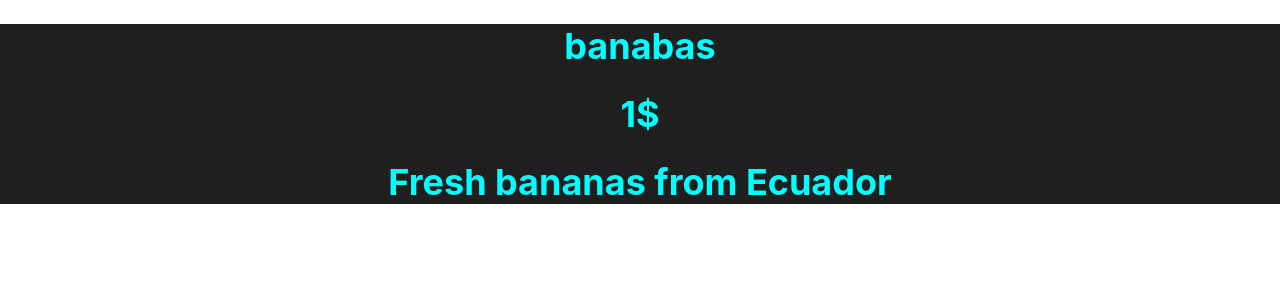
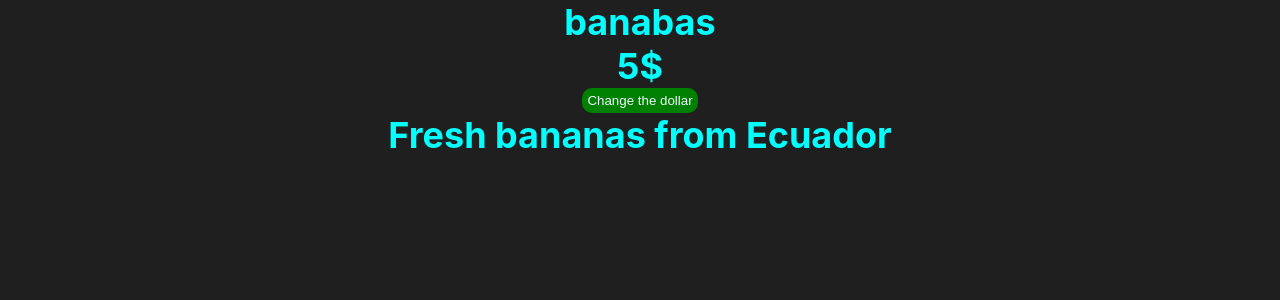
Before and after one commit to Rafo13/react_beg_02, a React (Create React App) app: page / in a window 1280 px wide. Shown: the top 300 px of the page. Built offline with nearby package versions, Linux system fonts and the light colour scheme; the HTML template or start-up script is replaced by a standard one.

Commit message:
finish homework-5

```diff
--- a/src/App.css
+++ b/src/App.css
@@ -1,6 +1,24 @@
+*{
+  margin: 0;
+  padding: 0;
+}
 .cont {
   text-align: center;
   font-size: 18px;
   color: cyan;
   background-color: #1f1f1f;
+  height: 100vh;
 }
+
+.btn{
+  padding: 5px;
+  color: aliceblue;
+  background-color: green;
+  border-radius: 10px;
+  -webkit-border-radius: 10px;
+  -moz-border-radius: 10px;
+  -ms-border-radius: 10px;
+  -o-border-radius: 10px;
+  border: none;
+  outline: none;
+}
--- a/src/App.js
+++ b/src/App.js
@@ -4,16 +4,14 @@ import './App.css';
 import { Produt } from './components/Produt';
 
 
-// 1. Ստեղծել Product անունով class component, որի մեջ` Price, Name և Description class component-ներ։
-// Product-ը կիրառել App.js-ում և props-ով նրան փոխանցել price, name, description պարամետրերը, որոնք պետք է օգտագործվեն համապատասխանաբար Price, Name և Description կոմպոնենտների մեջ։ Օրինակ՝ <Product name=”banabas” price=”1$” description=”Fresh bananas from Ecuador” />
-// Բոլոր կոմպոնենտները պետք է լինեն առանձին մոդուլներում։ state օգտագործելու կարիք չկա։
+// 1. Ունենք նախկին տնայինի կոմպոնենտները։ Price կոմպոնենտի մեջ ստանալ props.price-ը, ավելացնել state-ում և ցույց տալ։ Price կոմպոնոնետը պետք է ցույց տա իր state-ում գրանցված price-ի արժեքը, որը սկզբից դոլարով է արտահայտված և նրա կողքին պետք է լինի button՝ “Change the currency” գրությամբ։ button-ի վրա սեղմելուց պետք է վերցնել state-ից price-ը, եթե այն արտահայտված է դոլարով, ապա փոխել այն դրամի (ընդունել 1$ = 487 ֏) և ցույց տալ այն դրամով արտահայտված։ Հաջորդ սեղմելուց, եթե վերջինս դրամով էր, ձևափոխել դոլարի և այդպես շարունակ։
 
 
 function App() {
   return (
     <div className="cont">
       <Fragment>
-        <Produt name="banabas" price="1$" description="Fresh bananas from Ecuador"/>
+        <Produt name="banabas" price="5$" description="Fresh bananas from Ecuador"/>
       </Fragment>
     </div>
   );
--- a/src/components/Description.jsx
+++ b/src/components/Description.jsx
@@ -2,9 +2,10 @@ import React, { Component } from 'react'
 
 export default class Description extends Component {
    render() {
+      let desc = this.props.description
       return (
          <div>
-            <h1>{this.props.description}</h1>
+            <h1>{desc}</h1>
          </div>
       )
    }
--- a/src/components/Price.jsx
+++ b/src/components/Price.jsx
@@ -1,10 +1,36 @@
 import React, { Component } from 'react'
+import '../App.css';
+
 
 export default class Price extends Component {
+   constructor(props) {
+      super(props)
+      this.state = {
+         price: this.props.price,
+         btnText: 'Change the dollar',
+      }
+   }
+   handleClick = () => {
+      let p = this.state.price;
+      let b = this.state.btnText
+      if (p === this.props.price) {
+         p = parseInt(p) * 487 + 'Դ'
+         b = 'Change the dram'
+      }
+      else {
+         p = parseInt(p) / 487 + '$'
+         b = 'Change the dollar'
+      }
+      this.setState({
+         price: p,
+         btnText: b
+      })
+   }
    render() {
       return (
          <div>
-            <h1>{this.props.price}</h1>
+            <h1>{this.state.price}</h1>
+            <button className="btn" onClick={this.handleClick}>{this.state.btnText}</button>
          </div>
       )
    }
```
Also changed, not shown: src/example.js (+9 -4 lines).
